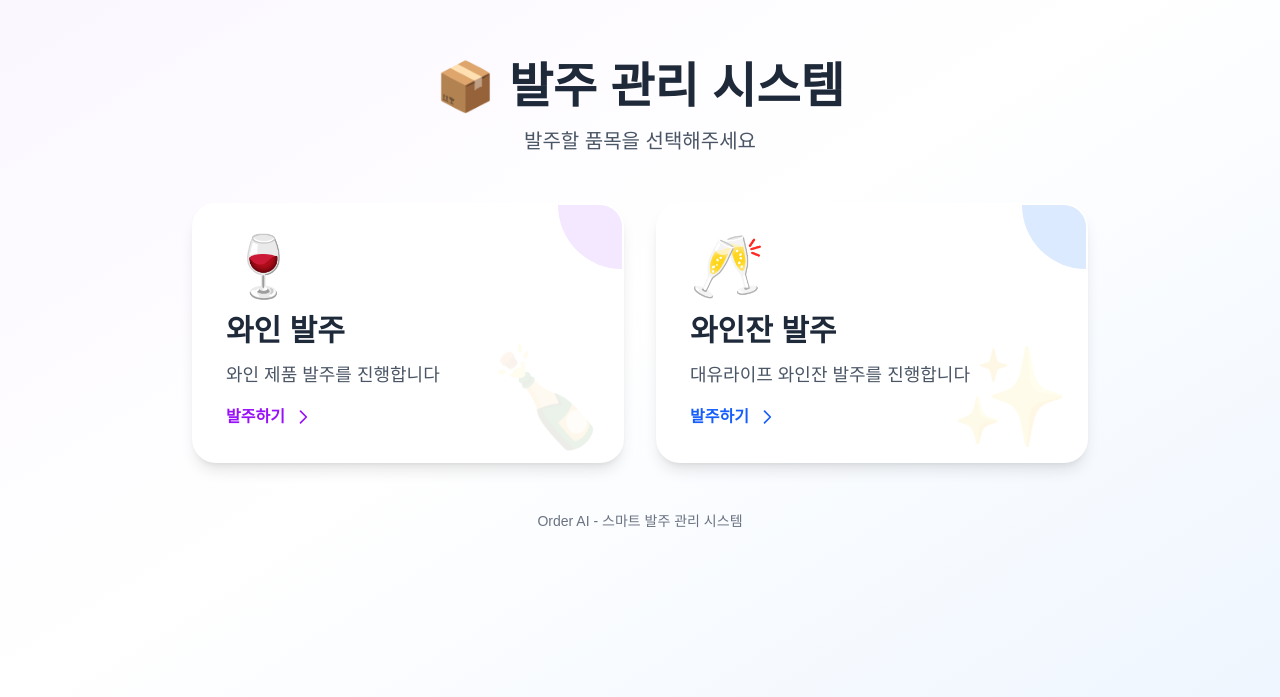
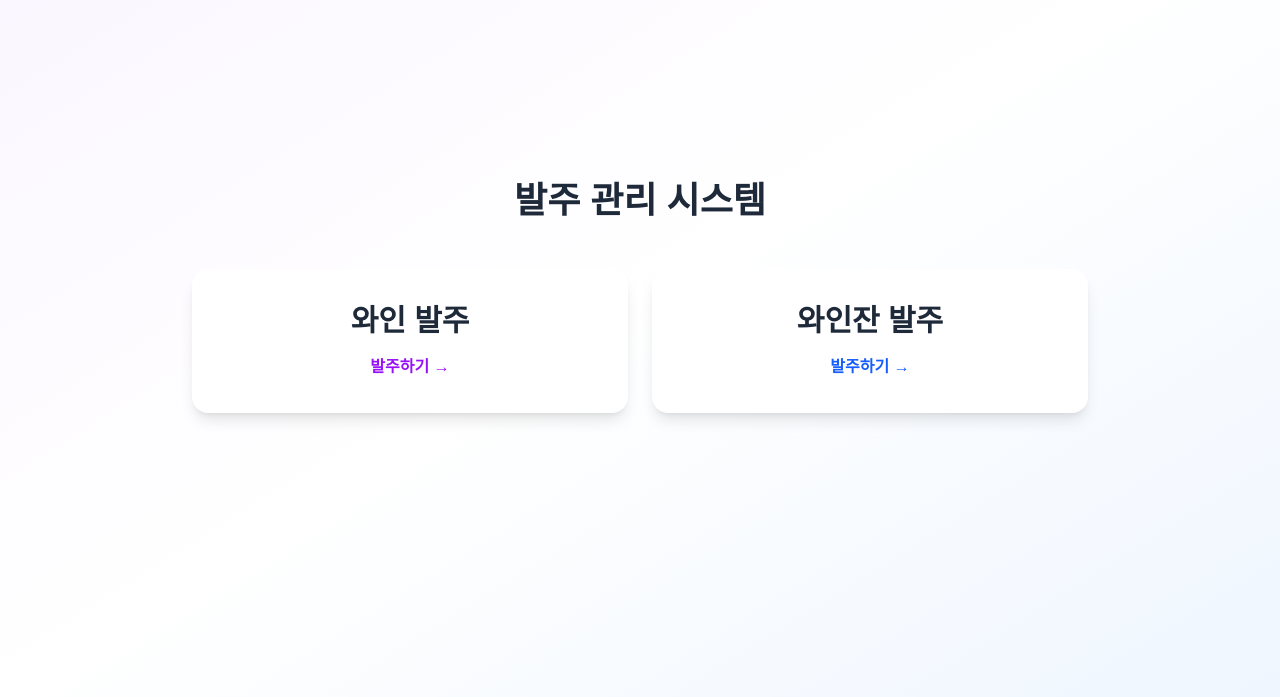
Before and after one commit to chanbap24-create/order_ai, a Next.js app: page / in a window 1280 px wide. Shown: the part 103-800 px from the top of the page. Built offline with nearby package versions, Linux system fonts and the light colour scheme.

Commit message:
UI 개선: 메인 페이지 단순화 및 Glass 단위 '병'→'잔' 변경

```diff
--- a/app/api/parse-glass-order/route.ts
+++ b/app/api/parse-glass-order/route.ts
@@ -360,9 +360,9 @@ function formatStaffMessage(client: any, items: any[]) {
 
   for (const it of items) {
     if (it.resolved) {
-      lines.push(`- ${it.item_no} / ${it.item_name} / ${it.qty}병`);
+      lines.push(`- ${it.item_no} / ${it.item_name} / ${it.qty}잔`);
     } else {
-      lines.push(`- 확인필요 / "${it.name}" / ${it.qty}병`);
+      lines.push(`- 확인필요 / "${it.name}" / ${it.qty}잔`);
     }
   }
 
--- a/app/page.tsx
+++ b/app/page.tsx
@@ -10,76 +10,38 @@ export default function Home() {
       <div className="max-w-4xl w-full">
         {/* 헤더 */}
         <div className="text-center mb-12">
-          <h1 className="text-5xl font-bold text-gray-800 mb-4">
-            📦 발주 관리 시스템
+          <h1 className="text-4xl font-bold text-gray-800 mb-4">
+            발주 관리 시스템
           </h1>
-          <p className="text-xl text-gray-600">
-            발주할 품목을 선택해주세요
-          </p>
         </div>
 
         {/* 선택 카드 */}
-        <div className="grid md:grid-cols-2 gap-8">
+        <div className="grid md:grid-cols-2 gap-6">
           {/* 와인 카드 */}
           <button
             onClick={() => router.push("/wine")}
-            className="group relative bg-white rounded-3xl shadow-lg hover:shadow-2xl transition-all duration-300 overflow-hidden border-2 border-transparent hover:border-purple-400 p-8 text-left"
+            className="bg-white rounded-2xl shadow-lg hover:shadow-xl transition-all duration-300 p-8 text-center border-2 border-transparent hover:border-purple-400"
           >
-            <div className="absolute top-0 right-0 w-32 h-32 bg-purple-100 rounded-full -mr-16 -mt-16 group-hover:scale-150 transition-transform duration-300"></div>
-
-            <div className="relative z-10">
-              <div className="text-6xl mb-4">🍷</div>
-              <h2 className="text-3xl font-bold text-gray-800 mb-3">
-                와인 발주
-              </h2>
-              <p className="text-gray-600 text-lg mb-4">
-                와인 제품 발주를 진행합니다
-              </p>
-              <div className="flex items-center text-purple-600 font-semibold">
-                <span>발주하기</span>
-                <svg className="w-5 h-5 ml-2 group-hover:translate-x-2 transition-transform" fill="none" stroke="currentColor" viewBox="0 0 24 24">
-                  <path strokeLinecap="round" strokeLinejoin="round" strokeWidth={2} d="M9 5l7 7-7 7" />
-                </svg>
-              </div>
-            </div>
-
-            <div className="absolute bottom-4 right-4 opacity-10 group-hover:opacity-20 transition-opacity">
-              <div className="text-8xl">🍾</div>
+            <h2 className="text-3xl font-bold text-gray-800 mb-2">
+              와인 발주
+            </h2>
+            <div className="text-purple-600 font-semibold mt-4">
+              발주하기 →
             </div>
           </button>
 
           {/* 와인잔 카드 */}
           <button
             onClick={() => router.push("/glass")}
-            className="group relative bg-white rounded-3xl shadow-lg hover:shadow-2xl transition-all duration-300 overflow-hidden border-2 border-transparent hover:border-blue-400 p-8 text-left"
+            className="bg-white rounded-2xl shadow-lg hover:shadow-xl transition-all duration-300 p-8 text-center border-2 border-transparent hover:border-blue-400"
           >
-            <div className="absolute top-0 right-0 w-32 h-32 bg-blue-100 rounded-full -mr-16 -mt-16 group-hover:scale-150 transition-transform duration-300"></div>
-
-            <div className="relative z-10">
-              <div className="text-6xl mb-4">🥂</div>
-              <h2 className="text-3xl font-bold text-gray-800 mb-3">
-                와인잔 발주
-              </h2>
-              <p className="text-gray-600 text-lg mb-4">
-                대유라이프 와인잔 발주를 진행합니다
-              </p>
-              <div className="flex items-center text-blue-600 font-semibold">
-                <span>발주하기</span>
-                <svg className="w-5 h-5 ml-2 group-hover:translate-x-2 transition-transform" fill="none" stroke="currentColor" viewBox="0 0 24 24">
-                  <path strokeLinecap="round" strokeLinejoin="round" strokeWidth={2} d="M9 5l7 7-7 7" />
-                </svg>
-              </div>
-            </div>
-
-            <div className="absolute bottom-4 right-4 opacity-10 group-hover:opacity-20 transition-opacity">
-              <div className="text-8xl">✨</div>
+            <h2 className="text-3xl font-bold text-gray-800 mb-2">
+              와인잔 발주
+            </h2>
+            <div className="text-blue-600 font-semibold mt-4">
+              발주하기 →
             </div>
           </button>
-        </div>
-
-        {/* 푸터 */}
-        <div className="text-center mt-12 text-gray-500 text-sm">
-          <p>Order AI - 스마트 발주 관리 시스템</p>
         </div>
       </div>
     </div>
```
